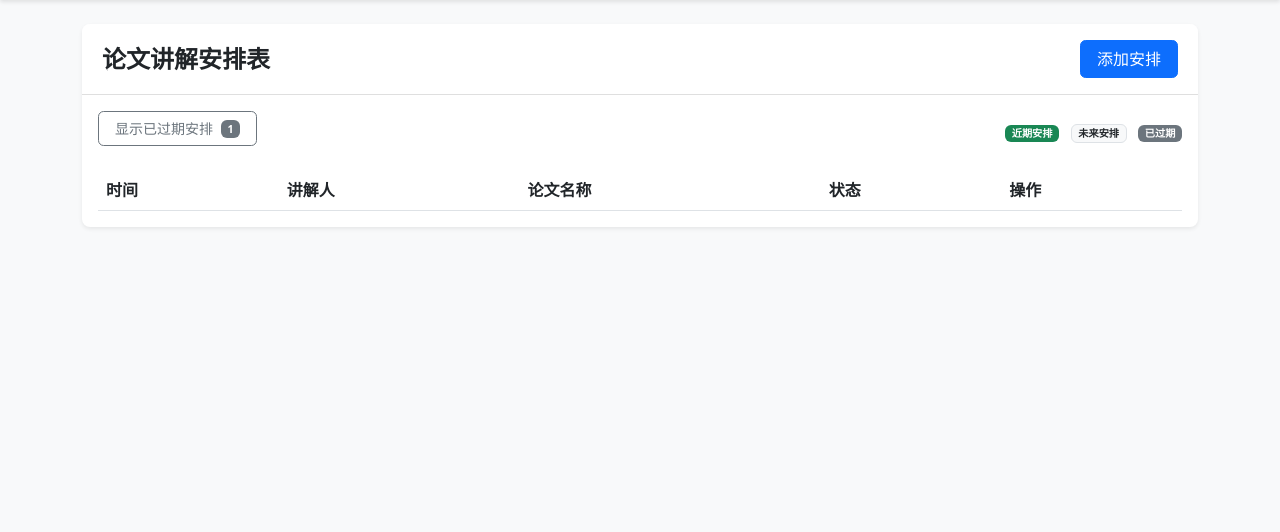
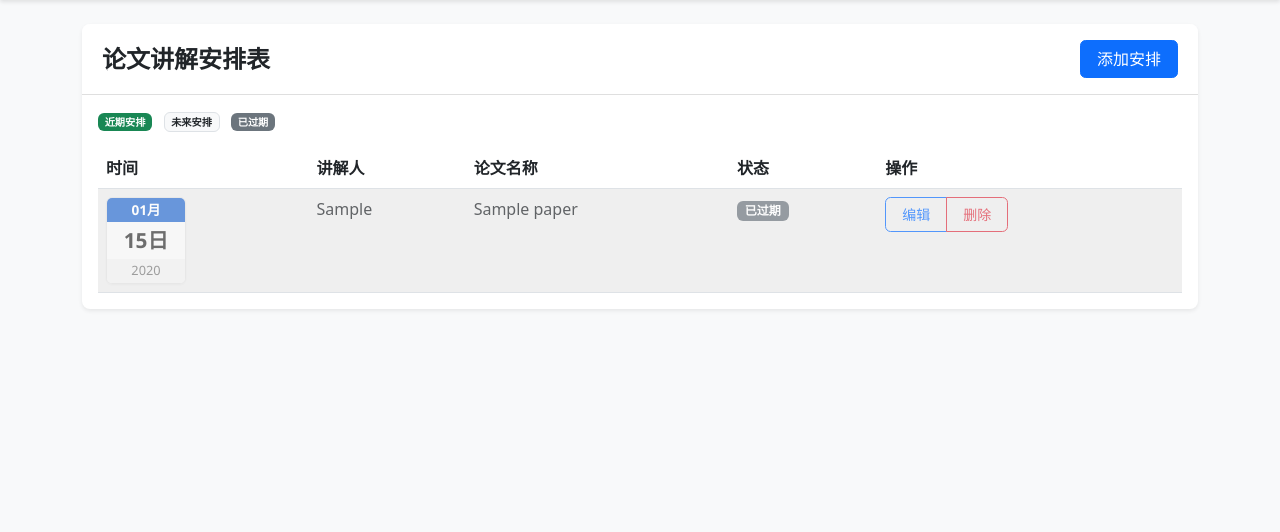
Before and after one commit to kylelv2000/arcp-paper-discussion, a Flask app: page / in a window 1280 px wide. Shown: the part 56-588 px from the top of the page. Run offline with Flask 3, Linux system fonts and the light colour scheme; tables that the repository leaves empty hold one stand-in row (values such as "Sample post").

Commit message:
优化论文列表页面展示和交互细节
1. 重构论文列表查询逻辑，简化数据获取方式
2. 新增日期显示组件，增强日期展示样式
3. 移除过期论文切换按钮，简化页面交互
4. 为日期输入增加格式化和验证功能
5. 调整前端样式和交互细节

```diff
--- a/app.py
+++ b/app.py
@@ -69,17 +69,12 @@ def load_user(user_id):
 @app.route('/')
 def index():
     today = datetime.now().date()
+    current_year = today.year
 
-    # 获取未过期的论文，按日期升序排列
-    upcoming_papers = Paper.query.filter(Paper.date >= today).order_by(Paper.date).all()
+    # 获取所有论文，统一按日期升序排列
+    papers = Paper.query.order_by(Paper.date).all()
 
-    # 获取已过期的论文，按日期降序排列（最近的排在前面）
-    past_papers = Paper.query.filter(Paper.date < today).order_by(Paper.date.desc()).all()
-
-    # 合并两个列表
-    papers = upcoming_papers + past_papers
-
-    return render_template('index.html', papers=papers, today=today)
+    return render_template('index.html', papers=papers, today=today, current_year=current_year)
 
 @app.route('/paper/add', methods=['GET', 'POST'])
 def add_paper():
--- a/static/css/style.css
+++ b/static/css/style.css
@@ -126,6 +126,52 @@ body {
     font-size: 0.85rem;
 }
 
+/* 日期样式 */
+.date-display {
+    font-family: 'Segoe UI', Tahoma, Geneva, Verdana, sans-serif;
+    display: inline-flex;
+    flex-direction: column;
+    align-items: center;
+    border-radius: 6px;
+    min-width: 80px;
+    text-align: center;
+    background-color: #f7f7f7;
+    border: 1px solid #e0e0e0;
+    overflow: hidden;
+    box-shadow: 0 1px 3px rgba(0,0,0,0.05);
+    transition: all 0.2s ease;
+    padding: 0;
+}
+
+.date-display:hover {
+    transform: translateY(-2px);
+    box-shadow: 0 4px 8px rgba(0,0,0,0.1);
+}
+
+.date-display .month {
+    background-color: #2c6dd0;
+    color: white;
+    font-weight: 600;
+    width: 100%;
+    padding: 2px 0;
+    font-size: 0.85em;
+}
+
+.date-display .day {
+    font-size: 1.3em;
+    font-weight: 700;
+    padding: 3px 0;
+    color: #333;
+}
+
+.date-display .year {
+    font-size: 0.8em;
+    color: #777;
+    background-color: #f0f0f0;
+    width: 100%;
+    padding: 2px 0;
+}
+
 /* 表格头部显示/隐藏控制栏 */
 .table-controls {
     display: flex;
--- a/templates/index.html
+++ b/templates/index.html
@@ -12,10 +12,6 @@
         {% if papers %}
         <div class="table-responsive">
             <div class="d-flex justify-content-between align-items-center mb-3">
-                <button id="toggle-expired" class="btn btn-sm btn-outline-secondary">
-                    <span id="toggle-expired-text">显示已过期安排</span>
-                    <span class="badge bg-secondary ms-1" id="expired-count">0</span>
-                </button>
                 <div class="legend">
                     <span class="badge bg-success me-2">近期安排</span>
                     <span class="badge bg-light text-dark border me-2">未来安排</span>
@@ -36,8 +32,16 @@
                     {% for paper in papers %}
                     {% set is_expired = paper.date < today %}
                     {% set is_upcoming = paper.date >= today and (paper.date - today).days <= 7 %}
-                    <tr class="{% if is_expired %}expired-row{% elif is_upcoming %}upcoming-row{% endif %}" data-expired="{{ 'true' if is_expired else 'false' }}">
-                        <td>{{ paper.date.strftime('%Y/%m/%d') }}</td>
+                    <tr class="{% if is_expired %}expired-row{% elif is_upcoming %}upcoming-row{% endif %}">
+                        <td>
+                            <div class="date-display">
+                                <span class="month">{{ paper.date.strftime('%m') }}月</span>
+                                <span class="day">{{ paper.date.strftime('%d') }}日</span>
+                                {% if paper.date.year != current_year %}
+                                <span class="year">{{ paper.date.year }}</span>
+                                {% endif %}
+                            </div>
+                        </td>
                         <td>{{ paper.presenter }}</td>
                         <td>{{ paper.title }}</td>
                         <td>
@@ -72,32 +76,13 @@
 {% block extra_js %}
 <script>
 document.addEventListener('DOMContentLoaded', function() {
-    // 初始化过期行数和折叠状态
-    const expiredRows = document.querySelectorAll('tr[data-expired="true"]');
-    const expiredCount = document.getElementById('expired-count');
-    const toggleBtn = document.getElementById('toggle-expired');
-    const toggleText = document.getElementById('toggle-expired-text');
-
-    // 设置过期行数
-    expiredCount.textContent = expiredRows.length;
-
-    // 默认隐藏过期行
-    let showExpired = false;
-    updateExpiredRowsVisibility();
-
-    // 添加点击事件
-    toggleBtn.addEventListener('click', function() {
-        showExpired = !showExpired;
-        updateExpiredRowsVisibility();
+    // 美化日期显示效果的额外交互
+    const dateDisplays = document.querySelectorAll('.date-display');
+    dateDisplays.forEach(display => {
+        display.addEventListener('mouseenter', function() {
+            this.style.cursor = 'default';
+        });
     });
-
-    function updateExpiredRowsVisibility() {
-        expiredRows.forEach(row => {
-            row.style.display = showExpired ? 'table-row' : 'none';
-        });
-
-        toggleText.textContent = showExpired ? '隐藏已过期安排' : '显示已过期安排';
-    }
 });
 </script>
 {% endblock %}
```
Also changed, not shown: templates/paper_form.html (+22 -1 lines).
